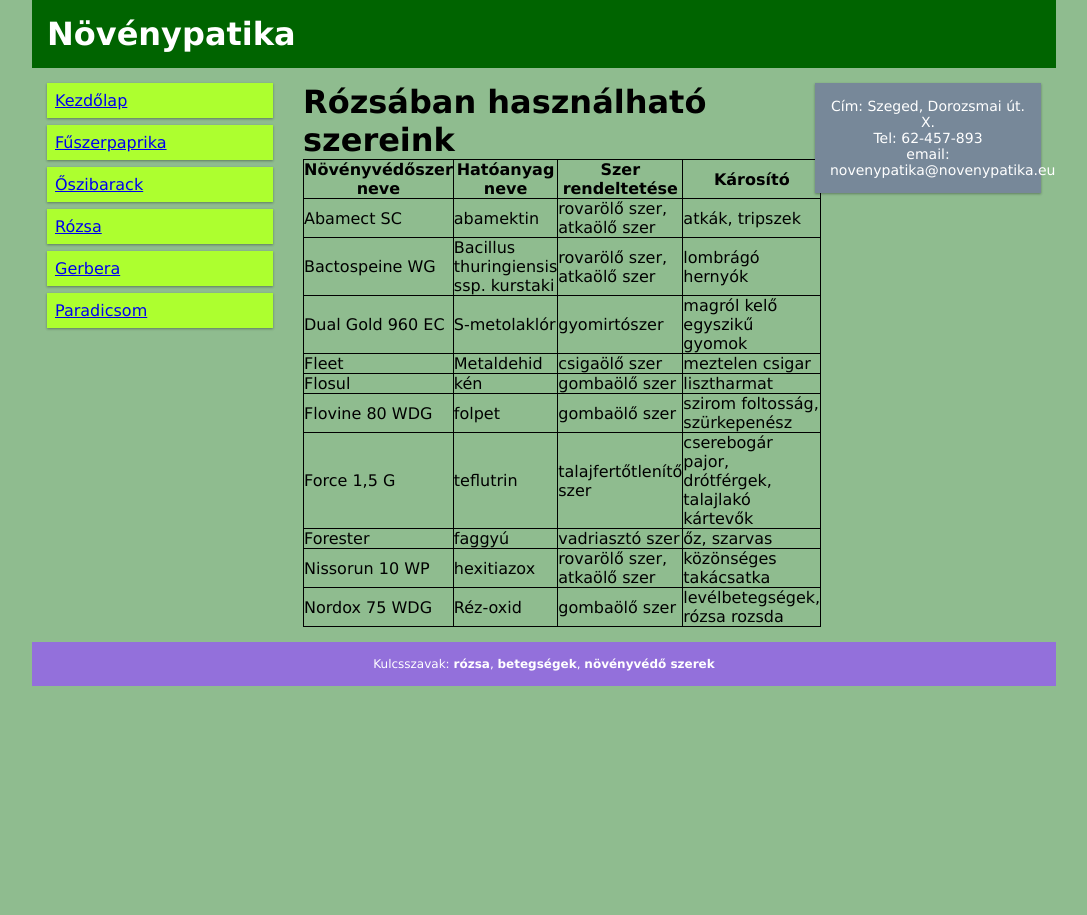
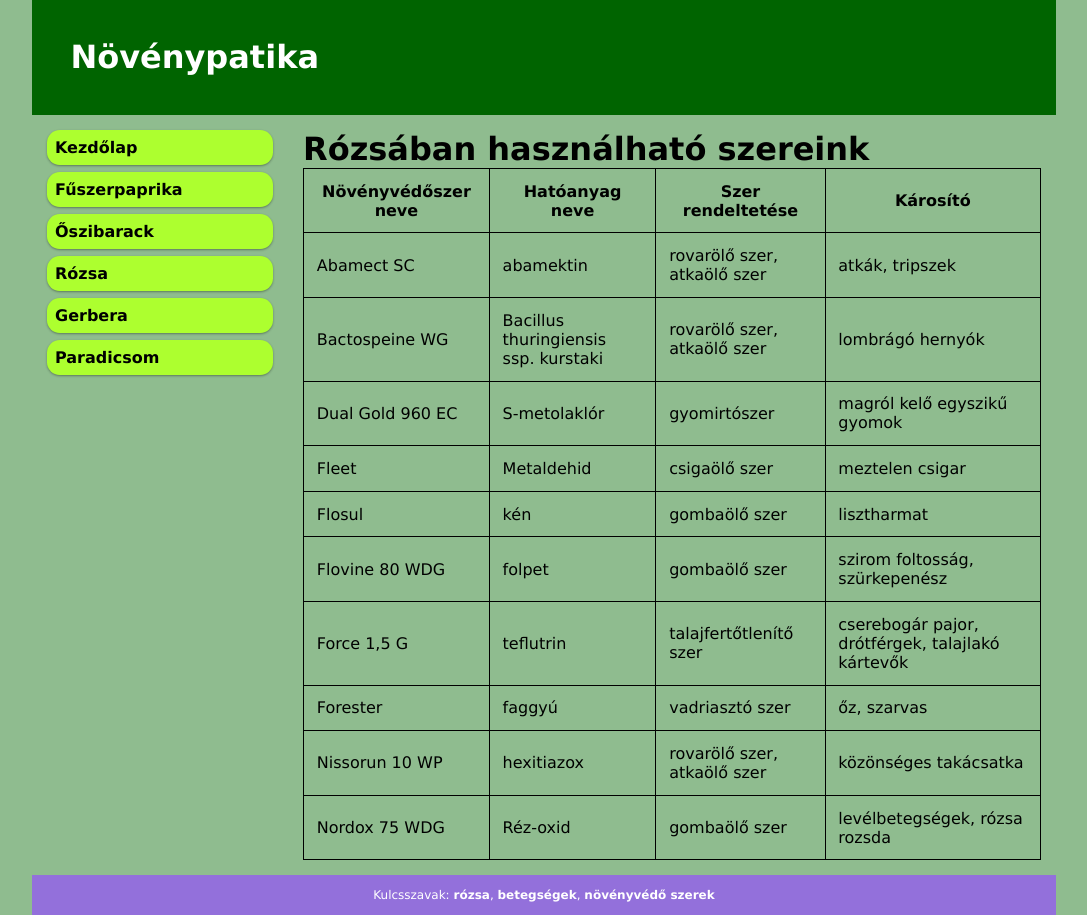
Before and after one commit to Szabolcs1972/NovenyPatika, a PHP site: page /html/rose.html in a window 1280 px wide. Shown: the whole page, without its empty margins (96-1183 px from the left). Before the commit the page ends 686 px from the top, so only its background shows below. Run offline with PHP 8.4, Linux system fonts and the light colour scheme.

Commit message:
The sixth commit.

```diff
--- a/css/styles.css
+++ b/css/styles.css
@@ -29,7 +29,7 @@
 #header {
     background-color: darkgreen;
     color: white;
-    padding: 15px;
+    padding: 3vw;
 }
 
 .navigation ul{
@@ -38,16 +38,30 @@
     padding: 0;
 }
 
+.navigation a {
+    text-decoration: none;
+}
+
+.navigation a:link, a:visited {
+    color: black;
+    font-weight: bold;
+}
+
+.navigation a:hover, a:active {
+    color: red;
+}
+
 .navigation li{
     padding: 8px;
     margin-bottom: 7px;
     background-color: greenyellow;
     color: #ffffff;
     box-shadow: 0 1px 3px rgba(0,0,0,0.12), 0 1px 2px rgba(0,0,0,0.24);
+    border-radius: 1vw;
 }
 
 .navigation li:hover {
-    background-color: #0099cc;
+    background-color: yellow;
 }
 
 .navigation li.active, a.active {
@@ -56,7 +70,7 @@
 
 .aside {
     background-color: lightslategray;
-    padding: 15px;
+    padding: 1vw;
     color: #ffffff;
     text-align: center;
     font-size: 14px;
@@ -68,13 +82,14 @@
     color: #ffffff;
     text-align: center;
     font-size: 12px;
-    padding: 15px;
+    padding: 1vw;
 }
 
 
 table, th, tr, td {
     border: 1px solid black;
     border-collapse: collapse;
+    padding: 1vw;
 }
 
 /* For mobile phones: */
--- a/html/rose.html
+++ b/html/rose.html
@@ -6,6 +6,7 @@
     <meta name="author" content="Lovai Dániel Ákos, Dr. Szlávik Szabolcs"/>
     <meta name="description" content="Növénypatika"/>
     <meta name="keywords" content="kártevők, betegségek, permetszerek, fűszerpaprika"/>
+    <link rel="icon" href="../pics/icon.jpg"/>
     <link rel="stylesheet" href="/css/styles.css">
     <title>Rózsa</title>
 </head>
@@ -45,8 +46,9 @@
 
         </div>
     -->
-    <div class="col-6 col-s-9">
+    <div class="col-9 col-s-9">
         <h1>Rózsában használható szereink</h1>
+        <div style="overflow-x: auto">
         <table>
             <tr><th>Növényvédőszer neve</th><th>Hatóanyag neve</th><th>Szer rendeltetése</th><th>Károsító</th></tr>
             <tr><td>Abamect SC</td><td>abamektin</td><td>rovarölő szer, atkaölő szer</td><td>atkák, tripszek</td></tr>
@@ -61,14 +63,8 @@
             <tr><td>Nordox 75 WDG</td><td>Réz-oxid</td><td>gombaölő szer</td><td>levélbetegségek, rózsa rozsda</td></tr>
         </table>
     </div>
+    </div>
 
-    <div class="col-3 col-s-12">
-        <div class="aside">
-            <p>Cím: Szeged, Dorozsmai út. X.</p>
-            <p>Tel: 62-457-893</p>
-            <p>email: novenypatika@novenypatika.eu</p>
-        </div>
-    </div>
 </div>
 
 <div class="footer">
--- a/index.html
+++ b/index.html
@@ -6,6 +6,7 @@
     <meta name="author" content="Lovai Dániel Ákos, Dr. Szlávik Szabolcs"/>
     <meta name="description" content="Növénypatika"/>
     <meta name="keywords" content="kártevők, betegségek, permetszerek"/>
+    <link rel="icon" href="pics/icon.jpg"/>
     <link rel="stylesheet" href="css/styles.css">
     <title>Növénypatika</title>
 </head>
```
Also changed, not shown: html/gerbera.html (+5 -8 lines), html/peach.html (+5 -8 lines), html/redpepper.html (+5 -8 lines), html/tomato.html (+5 -8 lines), pics/icon.jpg (added).
